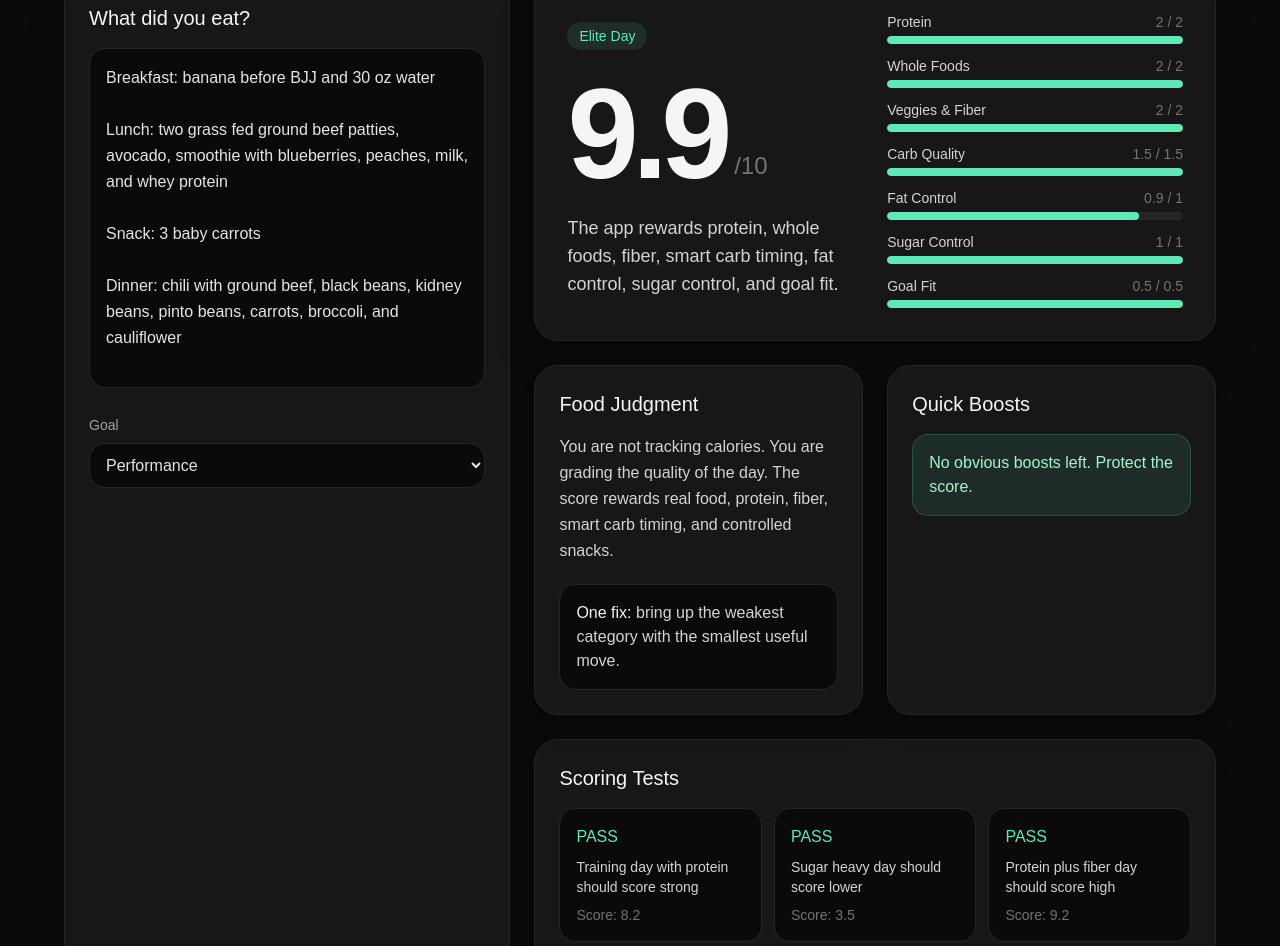
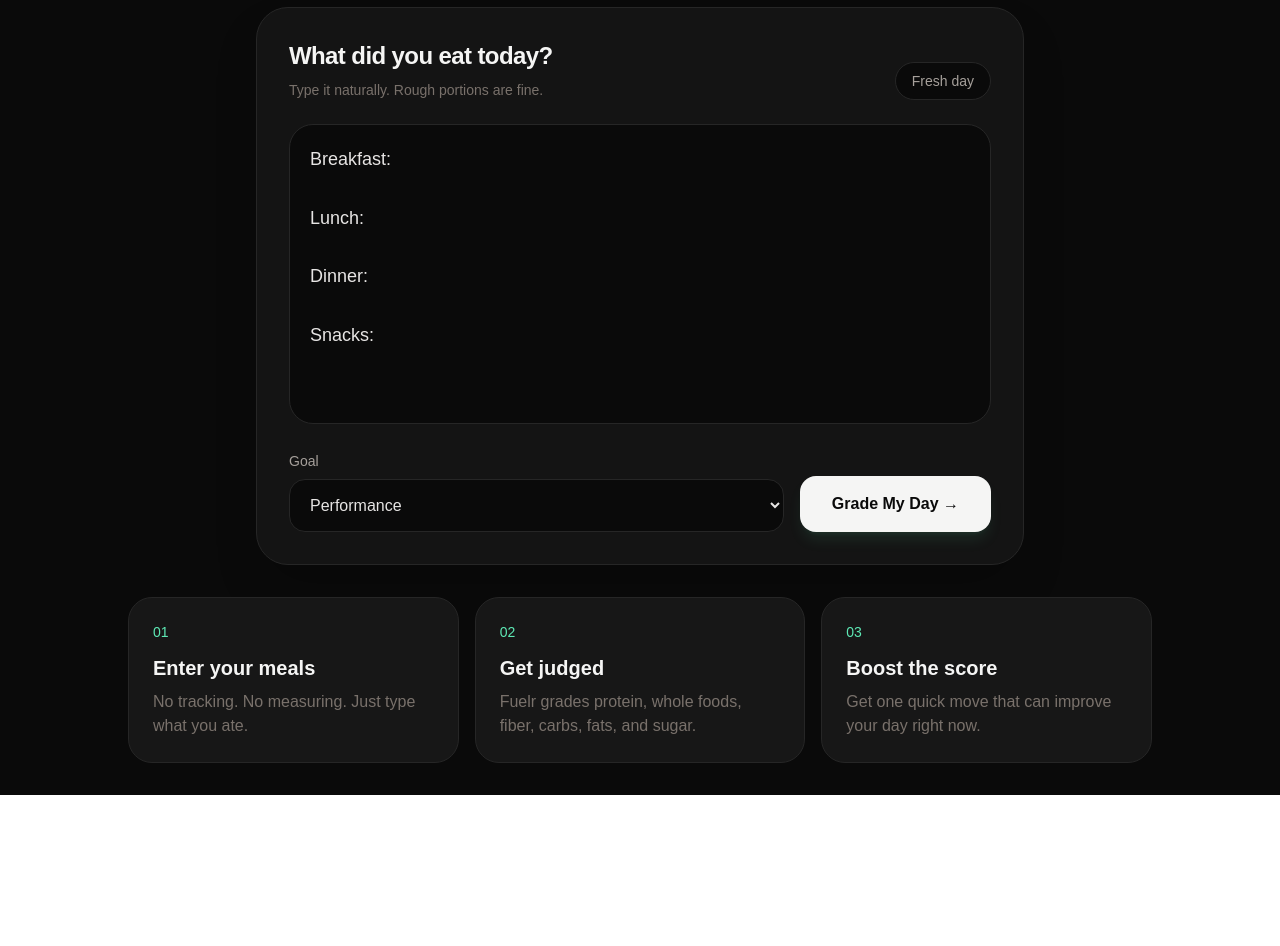
Before and after one commit to jedlehman/fuelr, a Next.js app: page / in a window 1280 px wide. Shown: the part 249-1195 px from the top of the page. After the commit the page ends 1044 px from the top, so only its background shows below. Built offline with nearby package versions, Linux system fonts and the light colour scheme.

Commit message:
update UI layout

```diff
--- a/app/page.tsx
+++ b/app/page.tsx
@@ -3,13 +3,13 @@
 
 import React, { useMemo, useState } from "react";
 
-const DEFAULT_LOG = `Breakfast: banana before BJJ and 30 oz water
+const EMPTY_LOG = `Breakfast:
 
-Lunch: two grass fed ground beef patties, avocado, smoothie with blueberries, peaches, milk, and whey protein
+Lunch:
 
-Snack: 3 baby carrots
+Dinner:
 
-Dinner: chili with ground beef, black beans, kidney beans, pinto beans, carrots, broccoli, and cauliflower`;
+Snacks:`;
 
 const categories = [
   { key: "protein", label: "Protein", max: 2 },
@@ -21,7 +21,7 @@ const categories = [
   { key: "goal", label: "Goal Fit", max: 0.5 }
 ];
 
-function roundScore(num: number) {
+function roundScore(num) {
   return Math.round(num * 10) / 10;
 }
 
@@ -35,6 +35,18 @@ function getLabel(score) {
 
 function countHits(text, words) {
   return words.filter((word) => text.includes(word)).length;
+}
+
+function hasRealFoodInput(foodLog) {
+  const cleaned = String(foodLog || "")
+    .toLowerCase()
+    .replace(/breakfast:/g, "")
+    .replace(/lunch:/g, "")
+    .replace(/dinner:/g, "")
+    .replace(/snacks:/g, "")
+    .trim();
+
+  return cleaned.length > 8;
 }
 
 function scoreFood(foodLog, goal) {
@@ -83,60 +95,55 @@ function buildBoosts(scores) {
   return boosts.slice(0, 3);
 }
 
-function runScoringTests() {
-  const testOne = scoreFood("chicken broccoli blueberries whey bjj", "performance");
-  const testTwo = scoreFood("chocolate cake cookies candy", "clean");
-  const testThree = scoreFood("beef beans carrots broccoli cauliflower milk whey", "clean");
-
-  return [
-    {
-      name: "Training day with protein should score strong",
-      passed: testOne.total >= 7,
-      score: testOne.total
-    },
-    {
-      name: "Sugar heavy day should score lower",
-      passed: testTwo.total < 6,
-      score: testTwo.total
-    },
-    {
-      name: "Protein plus fiber day should score high",
-      passed: testThree.total >= 8,
-      score: testThree.total
-    }
-  ];
-}
-
 function ProgressBar({ value, max }) {
   const percent = Math.min(100, Math.max(0, (value / max) * 100));
 
   return (
     <div className="h-2 w-full overflow-hidden rounded-full bg-neutral-800">
-      <div className="h-full rounded-full bg-emerald-300" style={{ width: `${percent}%` }} />
+      <div className="h-full rounded-full bg-emerald-300 transition-all duration-500" style={{ width: `${percent}%` }} />
     </div>
   );
 }
 
 export default function FuelrApp() {
-  const [foodLog, setFoodLog] = useState(DEFAULT_LOG);
+  const [foodLog, setFoodLog] = useState(EMPTY_LOG);
   const [goal, setGoal] = useState("performance");
+  const [hasGraded, setHasGraded] = useState(false);
   const [appliedBoosts, setAppliedBoosts] = useState([]);
+  const [error, setError] = useState("");
 
   const result = useMemo(() => scoreFood(foodLog, goal), [foodLog, goal]);
-  const tests = useMemo(() => runScoringTests(), []);
-
   const boostTotal = appliedBoosts.reduce((sum, item) => sum + item.boost, 0);
   const boostedScore = roundScore(Math.min(10, result.total + boostTotal));
   const availableBoosts = buildBoosts(result.scores).filter((boost) => !appliedBoosts.some((item) => item.title === boost.title));
 
   function handleFoodChange(event) {
     setFoodLog(event.target.value);
+    setHasGraded(false);
     setAppliedBoosts([]);
+    setError("");
   }
 
   function handleGoalChange(event) {
     setGoal(event.target.value);
+    setHasGraded(false);
     setAppliedBoosts([]);
+    setError("");
+  }
+
+  function gradeDay() {
+    if (!hasRealFoodInput(foodLog)) {
+      setError("Add what you ate first, then Fuelr will grade your day.");
+      return;
+    }
+
+    setError("");
+    setHasGraded(true);
+
+    setTimeout(() => {
+      const results = document.getElementById("results");
+      if (results) results.scrollIntoView({ behavior: "smooth", block: "start" });
+    }, 80);
   }
 
   function applyBoost(boost) {
@@ -145,27 +152,31 @@ export default function FuelrApp() {
 
   return (
     <main className="min-h-screen bg-neutral-950 p-4 text-stone-100 md:p-8">
-      <div className="mx-auto max-w-6xl space-y-6">
-        <header className="flex flex-col gap-4 md:flex-row md:items-end md:justify-between">
-          <div>
-            <div className="text-sm uppercase tracking-[0.3em] text-emerald-300">Food judged simply</div>
-            <h1 className="mt-3 text-5xl font-black tracking-tight md:text-7xl">Fuelr</h1>
-            <p className="mt-3 max-w-2xl text-lg text-stone-400">Get a score for how you ate today. No calorie math. No barcode scanning. Just the truth and one move to improve it.</p>
-          </div>
-          <button
-  onClick={() => window.scrollTo({ top: 300, behavior: "smooth" })}
-  className="rounded-2xl bg-stone-100 px-5 py-4 text-base font-medium text-neutral-950 hover:bg-stone-200">
-  Grade My Day →
-</button>
+      <div className="mx-auto max-w-6xl space-y-8">
+        <header className="pt-4 text-center md:pt-10">
+          <h1 className="mt-4 text-6xl font-black tracking-tight md:text-8xl">Fuelr</h1>
+          <p className="mt-3 text-lg text-stone-300 md:text-xl">Your food, judged.</p>
         </header>
 
-        <section className="grid grid-cols-1 gap-6 lg:grid-cols-5">
-          <div className="rounded-3xl border border-neutral-800 bg-neutral-900 p-6 shadow-2xl lg:col-span-2">
-            <h2 className="text-xl font-medium">What did you eat?</h2>
-            <textarea value={foodLog} onChange={handleFoodChange} className="mt-4 min-h-[340px] w-full resize-none rounded-2xl border border-neutral-800 bg-neutral-950 p-4 leading-relaxed text-stone-200 outline-none focus:ring-2 focus:ring-emerald-300" />
+        <section className="mx-auto max-w-3xl rounded-[2rem] border border-neutral-800 bg-neutral-900/80 p-5 shadow-2xl md:p-8">
+          <div className="flex flex-col gap-2 md:flex-row md:items-end md:justify-between">
+            <div>
+              <h2 className="text-2xl font-semibold tracking-tight">What did you eat today?</h2>
+              <p className="mt-2 text-sm text-stone-500">Type it naturally. Rough portions are fine.</p>
+            </div>
+            <div className="rounded-full border border-neutral-800 bg-neutral-950 px-4 py-2 text-sm text-stone-400">Fresh day</div>
+          </div>
 
-            <label className="mt-5 block text-sm text-stone-400">Goal</label>
-            <select value={goal} onChange={handleGoalChange} className="mt-2 w-full rounded-2xl border border-neutral-800 bg-neutral-950 p-3 text-stone-200 outline-none">
+          <textarea
+            value={foodLog}
+            onChange={handleFoodChange}
+            className="mt-6 min-h-[300px] w-full resize-none rounded-3xl border border-neutral-800 bg-neutral-950 p-5 text-lg leading-relaxed text-stone-200 outline-none transition focus:border-emerald-300 focus:ring-2 focus:ring-emerald-300/20"
+          />
+
+          <div className="mt-5 grid grid-cols-1 gap-4 md:grid-cols-[1fr_auto] md:items-end">
+            <div>
+              <label className="block text-sm text-stone-400">Goal</label>
+              <select value={goal} onChange={handleGoalChange} className="mt-2 w-full rounded-2xl border border-neutral-800 bg-neutral-950 p-4 text-stone-200 outline-none focus:border-emerald-300">
                 <option value="performance">Performance</option>
                 <option value="clean">Clean Eating</option>
                 <option value="fatloss">Fat Loss</option>
@@ -173,16 +184,48 @@ export default function FuelrApp() {
               </select>
             </div>
 
-          <div className="space-y-6 lg:col-span-3">
-            <div className="rounded-3xl border border-neutral-800 bg-neutral-900 p-6 shadow-2xl md:p-8">
-              <div className="grid grid-cols-1 gap-6 md:grid-cols-2 md:items-center">
+            <button
+              onClick={gradeDay}
+              className="rounded-2xl bg-stone-100 px-8 py-4 text-base font-bold text-neutral-950 shadow-lg shadow-emerald-300/10 transition hover:bg-emerald-300"
+            >
+              Grade My Day →
+            </button>
+          </div>
+
+          {error && <div className="mt-4 rounded-2xl border border-red-400/20 bg-red-400/10 p-4 text-sm text-red-200">{error}</div>}
+        </section>
+
+        {!hasGraded && (
+          <section className="mx-auto grid max-w-5xl grid-cols-1 gap-4 md:grid-cols-3">
+            <div className="rounded-3xl border border-neutral-800 bg-neutral-900 p-6">
+              <div className="text-sm text-emerald-300">01</div>
+              <h3 className="mt-3 text-xl font-semibold">Enter your meals</h3>
+              <p className="mt-2 text-stone-500">No tracking. No measuring. Just type what you ate.</p>
+            </div>
+            <div className="rounded-3xl border border-neutral-800 bg-neutral-900 p-6">
+              <div className="text-sm text-emerald-300">02</div>
+              <h3 className="mt-3 text-xl font-semibold">Get judged</h3>
+              <p className="mt-2 text-stone-500">Fuelr grades protein, whole foods, fiber, carbs, fats, and sugar.</p>
+            </div>
+            <div className="rounded-3xl border border-neutral-800 bg-neutral-900 p-6">
+              <div className="text-sm text-emerald-300">03</div>
+              <h3 className="mt-3 text-xl font-semibold">Boost the score</h3>
+              <p className="mt-2 text-stone-500">Get one quick move that can improve your day right now.</p>
+            </div>
+          </section>
+        )}
+
+        {hasGraded && (
+          <section id="results" className="space-y-6 pt-4">
+            <div className="rounded-[2rem] border border-neutral-800 bg-neutral-900 p-6 shadow-2xl md:p-8">
+              <div className="grid grid-cols-1 gap-8 md:grid-cols-2 md:items-center">
                 <div>
-                  <div className="inline-flex rounded-full bg-emerald-300/10 px-3 py-1 text-sm text-emerald-300">{getLabel(boostedScore)}</div>
+                  <div className="inline-flex rounded-full bg-emerald-300/10 px-4 py-2 text-sm font-medium text-emerald-300">{getLabel(boostedScore)}</div>
                   <div className="mt-5 flex items-end gap-2">
-                    <div className="text-8xl font-semibold tracking-tighter md:text-9xl">{boostedScore}</div>
+                    <div className="text-8xl font-black tracking-tighter md:text-9xl">{boostedScore}</div>
                     <div className="pb-4 text-2xl text-stone-500">/10</div>
                   </div>
-                  <p className="mt-4 text-lg text-stone-300">The app rewards protein, whole foods, fiber, smart carb timing, fat control, sugar control, and goal fit.</p>
+                  <p className="mt-4 max-w-xl text-lg text-stone-300">This score is based on food quality, protein, vegetables, carb timing, fat control, sugar control, and how well the day matched your goal.</p>
                 </div>
 
                 <div className="space-y-3">
@@ -204,13 +247,13 @@ export default function FuelrApp() {
 
             <div className="grid grid-cols-1 gap-6 md:grid-cols-2">
               <div className="rounded-3xl border border-neutral-800 bg-neutral-900 p-6 shadow-xl">
-                <h3 className="text-xl font-medium">Food Judgment</h3>
+                <h3 className="text-xl font-semibold">Food Judgment</h3>
                 <p className="mt-4 leading-relaxed text-stone-300">You are not tracking calories. You are grading the quality of the day. The score rewards real food, protein, fiber, smart carb timing, and controlled snacks.</p>
                 <div className="mt-5 rounded-2xl border border-neutral-800 bg-neutral-950 p-4 text-stone-300"><span className="font-medium text-stone-100">One fix:</span> bring up the weakest category with the smallest useful move.</div>
               </div>
 
               <div className="rounded-3xl border border-neutral-800 bg-neutral-900 p-6 shadow-xl">
-                <h3 className="text-xl font-medium">Quick Boosts</h3>
+                <h3 className="text-xl font-semibold">Quick Boosts</h3>
                 {availableBoosts.length === 0 ? (
                   <div className="mt-4 rounded-2xl border border-emerald-300/20 bg-emerald-300/10 p-4 text-emerald-200">No obvious boosts left. Protect the score.</div>
                 ) : (
@@ -230,21 +273,8 @@ export default function FuelrApp() {
                 )}
               </div>
             </div>
-
-            <div className="rounded-3xl border border-neutral-800 bg-neutral-900 p-6 shadow-xl">
-              <h3 className="text-xl font-medium">Scoring Tests</h3>
-              <div className="mt-4 grid grid-cols-1 gap-3 md:grid-cols-3">
-                {tests.map((test) => (
-                  <div key={test.name} className="rounded-2xl border border-neutral-800 bg-neutral-950 p-4">
-                    <div className={test.passed ? "text-emerald-300" : "text-red-300"}>{test.passed ? "PASS" : "FAIL"}</div>
-                    <div className="mt-2 text-sm text-stone-300">{test.name}</div>
-                    <div className="mt-2 text-sm text-stone-500">Score: {test.score}</div>
-                  </div>
-                ))}
-              </div>
-            </div>
-          </div>
           </section>
+        )}
       </div>
     </main>
   );
```
Lines whose indentation alone changed are shown as unchanged.
